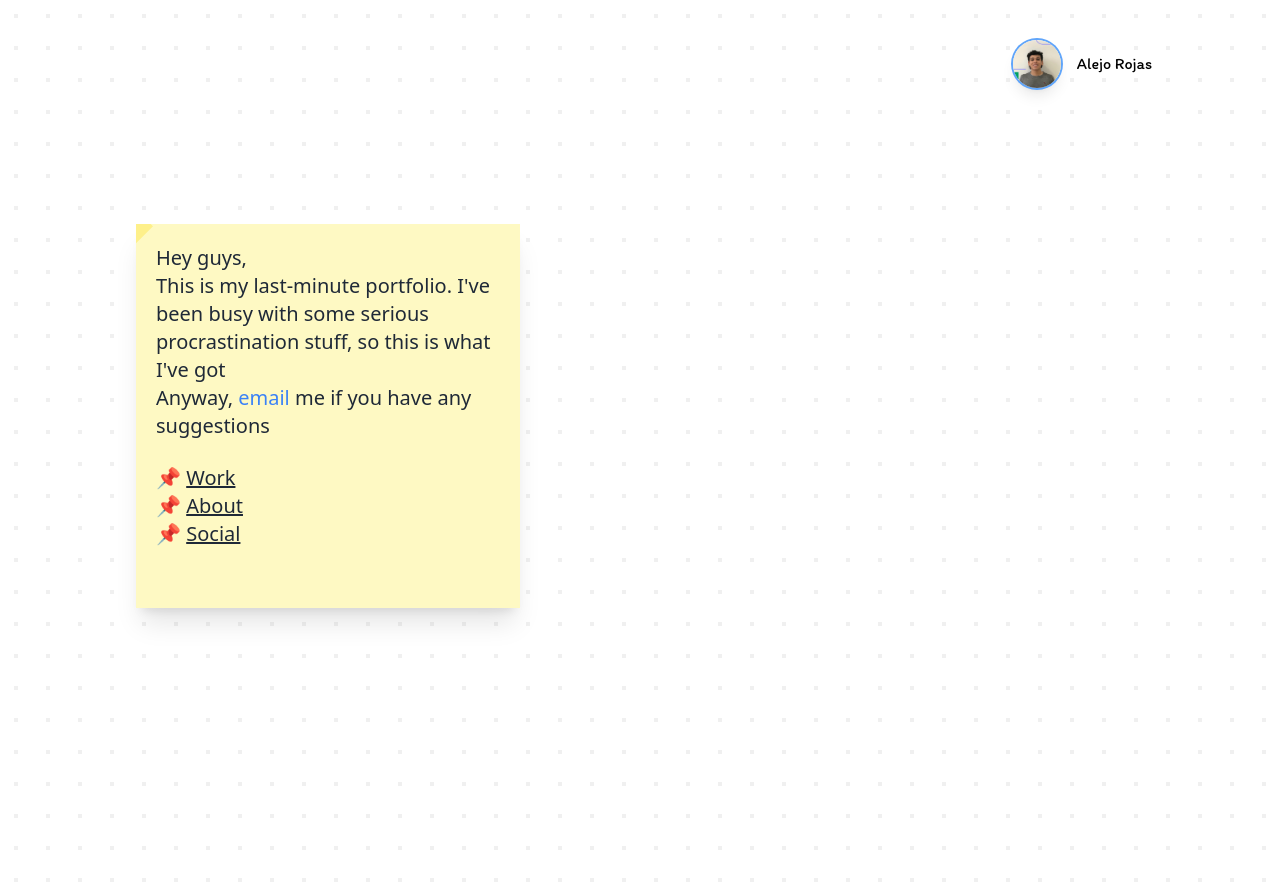
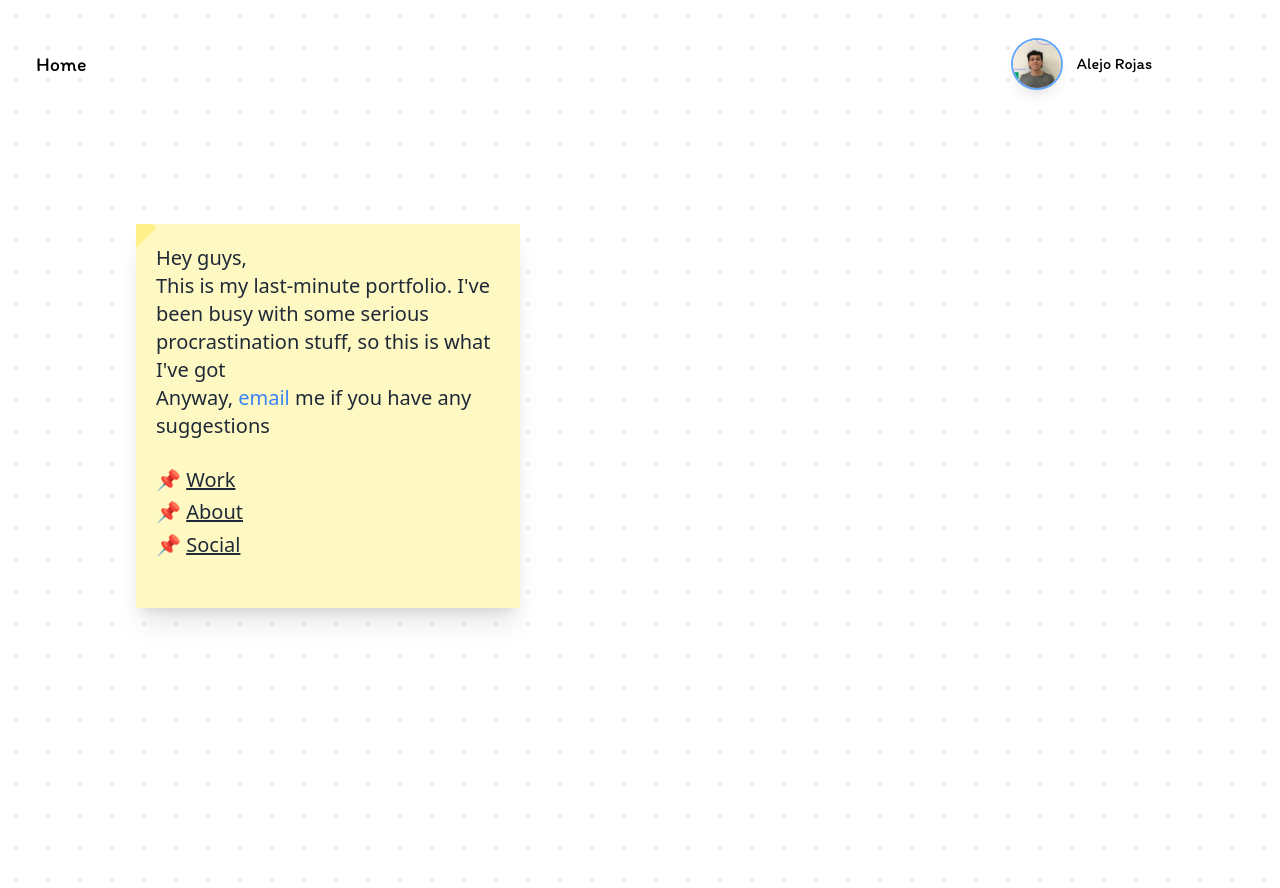
Before and after one commit to alejorrojas/portfolio-alejo, a Next.js app: page / in a window 1280 px wide. Built offline with nearby package versions, Linux system fonts and the light colour scheme.

Commit message:
add navbar home button

```diff
--- a/app/features/Note/Note.component.tsx
+++ b/app/features/Note/Note.component.tsx
@@ -10,7 +10,7 @@ const Note: FC<ReactProps> = ({ children }) => {
     return (
         <Draggable nodeRef={nodeRef}>
             <article ref={nodeRef}  className="text-gray-800 md:text-xl leading-normal md:h-96 md:w-96 xs:w-5/6 xs:h-5/6 md:m-10 xs:m-3 xs:mt-5 p-5  xs:text-base bg-yellow-100 shadow-xl relative overflow-hidden">
-                <div className=" absolute top-0 left-0 w-4 h-8 bg-yellow-200 transform rotate-45 -translate-x-2 -translate-y-2"></div>
+                <div className=" absolute top-0 left-0 w-5 h-8 bg-yellow-200 transform rotate-45 -translate-x-2 -translate-y-2"></div>
                 {children}
             </article>
         </Draggable>
--- a/app/layout.tsx
+++ b/app/layout.tsx
@@ -22,11 +22,12 @@ export default function RootLayout({
     <html lang="en">
 
         <body className="bg-radial-pattern">
-          <nav className='w-screen top-0- md:pt-10 md:pr-32 xs:pt-5 xs:pr-10  m-0 flex justify-end items-center'>
-             <Link href="https://www.linkedin.com/in/alejorrojas/" className='flex items-center'>
+          <nav className='w-screen top-0- md:pt-10 md:pr-32 xs:pt-5 xs:pr-10  m-0 flex justify-between items-center'>
+             <Link href="/" className={`${itim.className} text-xl pl-5 ml-4 hover:text-blue-400 transition duration-100 ease-in-out`} >Home</Link>
+             <a target="_blank" href="https://www.linkedin.com/in/alejorrojas/" className='flex items-center'>
                 <Image src="/avatar.jpeg" width="100" height="100" alt='Avatar' className='md:w-12 xs:w-8 rounded-full shadow-lg ring-2 ring-blue-400 hover:ring-blue-200 hover:shadow-sm hover:shadow-blue-500 transition duration-700 ease-in-out'/>
-                <h2 className={`${itim.className} text-l ml-4 hover:text-blue-400 transition duration-75 ease-in-out`}>Alejo Rojas</h2>
-             </Link>
+                <h2 className={`${itim.className} text-l ml-4 hover:text-blue-400 transition duration-100 ease-in-out`}>Alejo Rojas</h2>
+             </a>
           </nav>
           {children}
         </body>
--- a/app/page.tsx
+++ b/app/page.tsx
@@ -13,7 +13,7 @@ const Home = () => {
         <small className="md:text-xl xs:text-base cursor-default ">Anyway, <a className="text-blue-500" href="mailto:alejoivanrojas@gmail.com">email</a> me if you have any suggestions</small>
 
        <footer className="mt-6">
-          <ul>
+          <ul className="leading-relaxed">
             <li><Link href="/work">📌 <span className="underline">Work</span></Link></li>
             <li><Link href="/about">📌 <span className="underline">About</span></Link></li>
             <li><Link href="/social">📌 <span className="underline">Social</span></Link></li>
--- a/app/work/page.tsx
+++ b/app/work/page.tsx
@@ -2,7 +2,6 @@
 import React from 'react'
 import dataWork from '../_data/work.data'
 import Note from '../features/Note'
-import Link from 'next/link'
 
 const Work = () => {
   return (
@@ -16,7 +15,7 @@ const Work = () => {
 
         <footer className='mt-5'>
           <ul>
-            <li><Link href={work.github} >📌 <span className="underline">Github</span></Link></li>
+            <li><a target="_blank" href={work.github} >📌 <span className="underline">Github</span></a></li>
           </ul>
         </footer>
       </Note>
```
